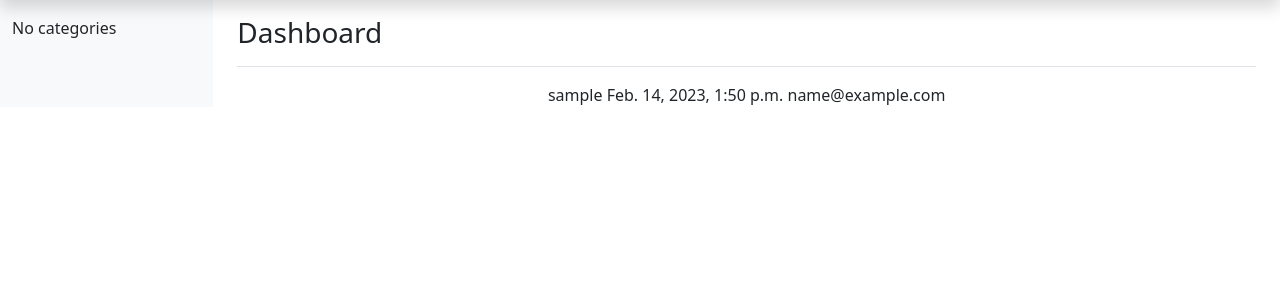
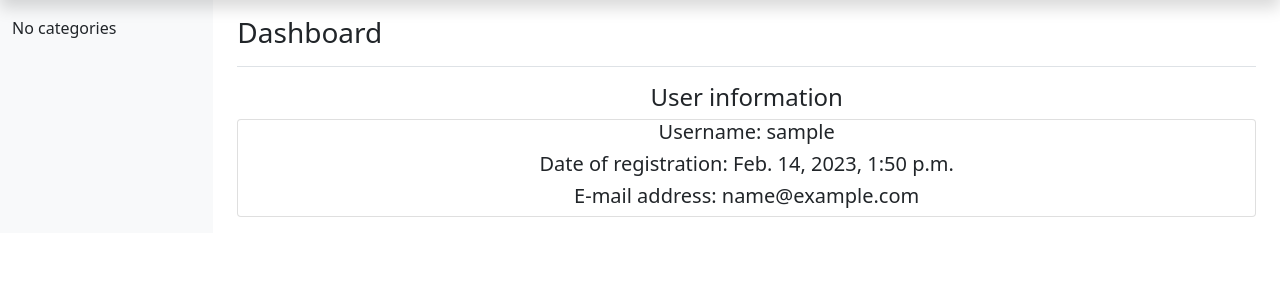
Before and after one commit to Vladimir-82/blog, a Django app: template app/templates/user.html in a window 1280 px wide. Shown: the part 48-348 px from the top of the page. Run offline with Django 4.2, Linux system fonts and the light colour scheme; the template is opened without the code that fills it: values that come from a table or form of the project are taken from there, others are empty; the visitor is signed in with stand-in values (Sample User, id 1); data comes from the database, SQL or seed files in the repository.

Commit message:
user page already works-3

```diff
--- a/app/templates/post_detail.html
+++ b/app/templates/post_detail.html
@@ -6,7 +6,7 @@
         Category: {{ post_item.category }}
     </div>
     <h5 class="card-title">{{ post_item.title }}</h5>
-    <h5 class="card-title">From: {{ post_item.author }}</h5>
+    <a href="{% url 'user' post_item.author.pk %}" style="text-decoration: none">{{ post_item.author }}</a>
     <div class="card-body">
         {% if post_item.photo %}
             <img src="{{ post_item.photo.url }}" alt="" width="650" class="float-left mr-3">
--- a/app/templates/user.html
+++ b/app/templates/user.html
@@ -2,10 +2,11 @@
 {% block title %}user{% endblock %}
 {% block content %}
 <div class="inner">
-
-    {{ current_user.username }}
-    {{ current_user.date_joined }}
-    {{ current_user.email }}
-
+    <h4 class="card-title">User information</h4>
+</div>
+<div class="card mb-3">
+    <h5 class="card-title">Username: {{ current_user.username }}</h5>
+    <h5 class="card-title">Date of registration: {{ current_user.date_joined }}</h5>
+    <h5 class="card-title">E-mail address: {{ current_user.email }}</h5>
 </div>
 {% endblock %}
```
